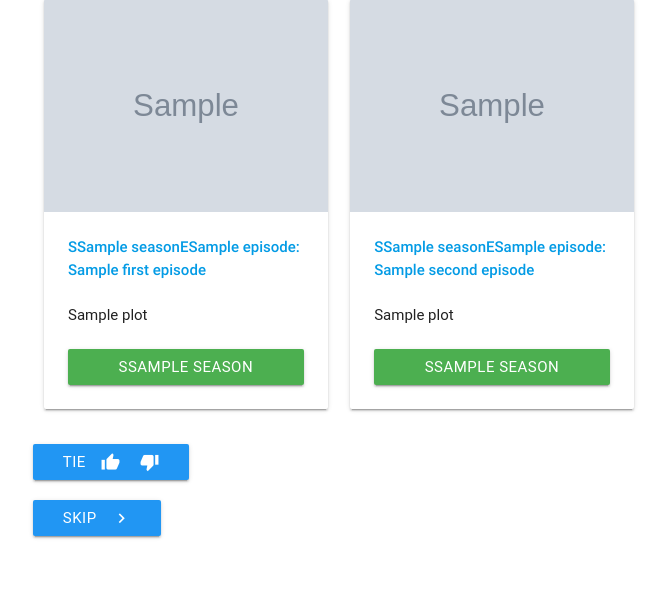
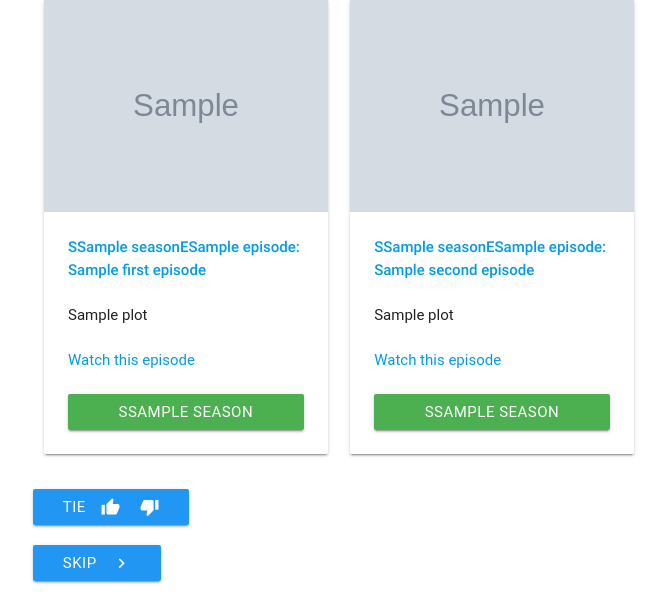
Before and after one commit to gnarizzy/BestEpisodes, a Django app: template BestEpisodes/core/templates/home.html in a window 1280 px wide. Shown: the part 198-800 px from the top of the page, without its empty margins (148-814 px from the left). Run offline with Django 3.2, Linux system fonts and the light colour scheme; the template is opened without the code that fills it: most values are stand-ins (such as "Sample title", 1, 10 or a date in 2020); some libraries are stand-ins or nearby versions; some web fonts are replaced.

Commit message:
Added streaming links

```diff
--- a/BestEpisodes/core/models.py
+++ b/BestEpisodes/core/models.py
@@ -13,6 +13,7 @@ class Episode(models.Model):
     image = models.ImageField(upload_to="/static/images/")
     rating = models.DecimalField(decimal_places=1, max_digits=5, default=1000)
     slug = models.SlugField()
+    stream_url = models.URLField(null=True, blank=True)
 
     def __str__(self):
         return "Season "+ str(self.season) + " episode " + str(self.episode) + ": " + self.title
--- a/BestEpisodes/core/templates/episode_detail.html
+++ b/BestEpisodes/core/templates/episode_detail.html
@@ -44,6 +44,10 @@
 
                         {% endif %}
                         <br>
+                        <br>
+                        {% if episode.stream_url %}
+                        <a href="{{episode.stream_url}}" target="_blank">Watch this episode</a>
+                        {% endif %}
 
                     </p>
                 </div>
--- a/BestEpisodes/core/templates/home.html
+++ b/BestEpisodes/core/templates/home.html
@@ -20,6 +20,11 @@
                         {{first_episode.plot}}
                         <br>
                         <br>
+                        {% if first_episode.stream_url %}
+                            <a href="{{first_episode.stream_url}}" target="_blank">Watch this episode</a>
+                            <br>
+                            <br>
+                        {% endif %}
                         <form  action="/" method="post">{% csrf_token %}
                             <input type = "hidden" value="{{first_episode.title}}" name = "first_episode_title">
                             <input type = "hidden" value="{{second_episode.title}}" name = "second_episode_title">
@@ -47,6 +52,11 @@
                         {{second_episode.plot}}
                         <br>
                         <br>
+                        {% if second_episode.stream_url %}
+                            <a href="{{second_episode.stream_url}}" target="_blank">Watch this episode</a>
+                            <br>
+                            <br>
+                        {% endif %}
 
                         <form  action="/" method="post">{% csrf_token %}
                             <input type = "hidden" value="{{first_episode.title}}" name = "first_episode_title">
```
Also changed, not shown: BestEpisodes/core/templates/base.html (+6 -2 lines).
